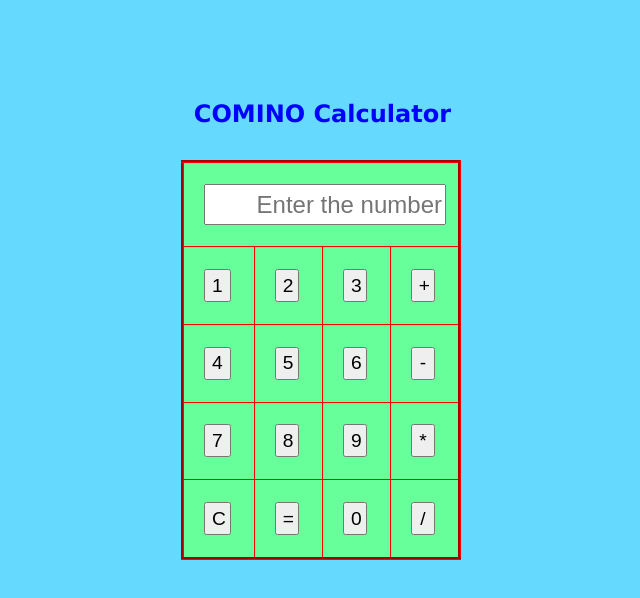
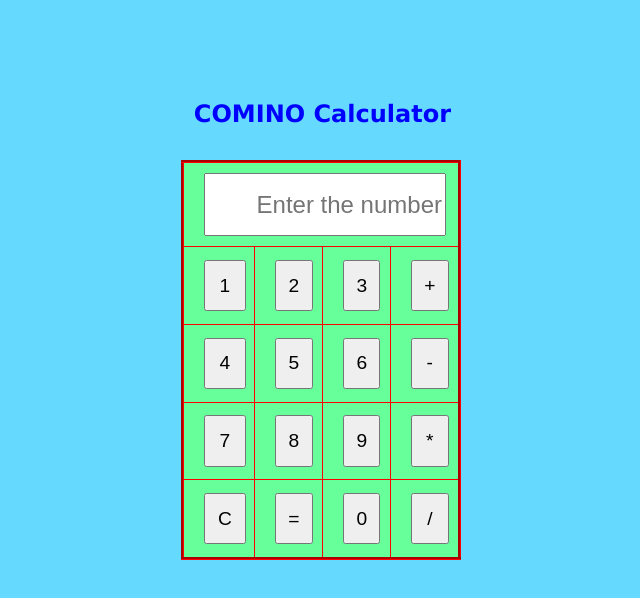
Before and after one commit to sathsovireak/sathsovireak.github.io, a plain HTML site: page index.html in a window 1280 px wide. Shown: the whole page, without its empty margins (331-971 px from the left). Drawn offline with Linux system fonts and the light colour scheme.

Commit message:
Update index.html

```diff
--- a/index.html
+++ b/index.html
@@ -13,14 +13,14 @@
 		}
 		input
 		{
-			width: 90%;
-			height: 90%;
+			width: 140%;
+			height: 140%;
 			font-size: 120%;
 		}
 		#Result
 		{
 			width: 100%;
-			height: 80%;
+			height: 130%;
 			font-size: 150%;
 
 		}
```
